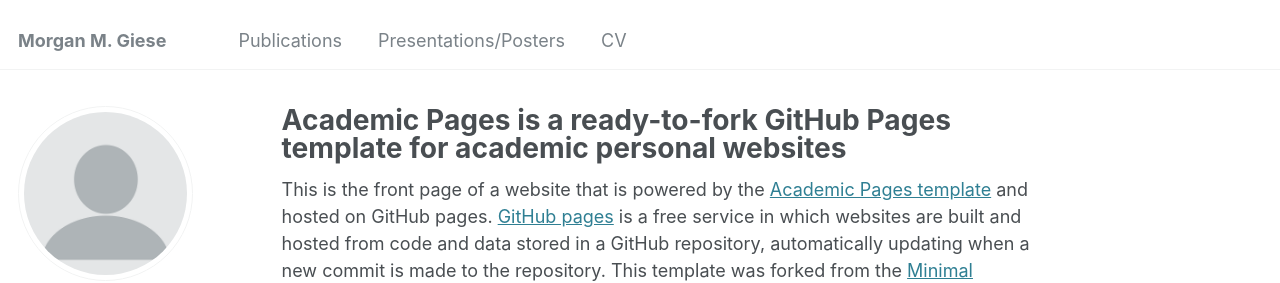
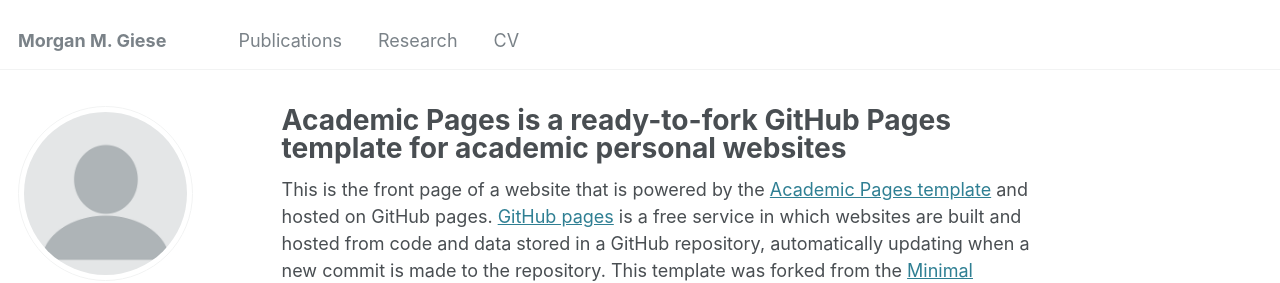
Before and after one commit to morgiese555/morgiese555.github.io, a Jekyll site: the page built from _pages/about.md, in a window 1280 px wide. Shown: the top 283 px of the page. Built offline with Jekyll 4.4.1, drawn with Linux system fonts in a browser that asks for light colours; some web fonts are replaced.

Commit message:
Update navigation.yml

```diff
--- a/_data/navigation.yml
+++ b/_data/navigation.yml
@@ -8,8 +8,8 @@ main:
   - title: "Publications"
     url: /publications/
 
-  - title: "Presentations/Posters"
-    url: /talks/
+  - title: "Research"
+    url: /portfolio/
 
   - title: "CV"
     url: /cv/
```
